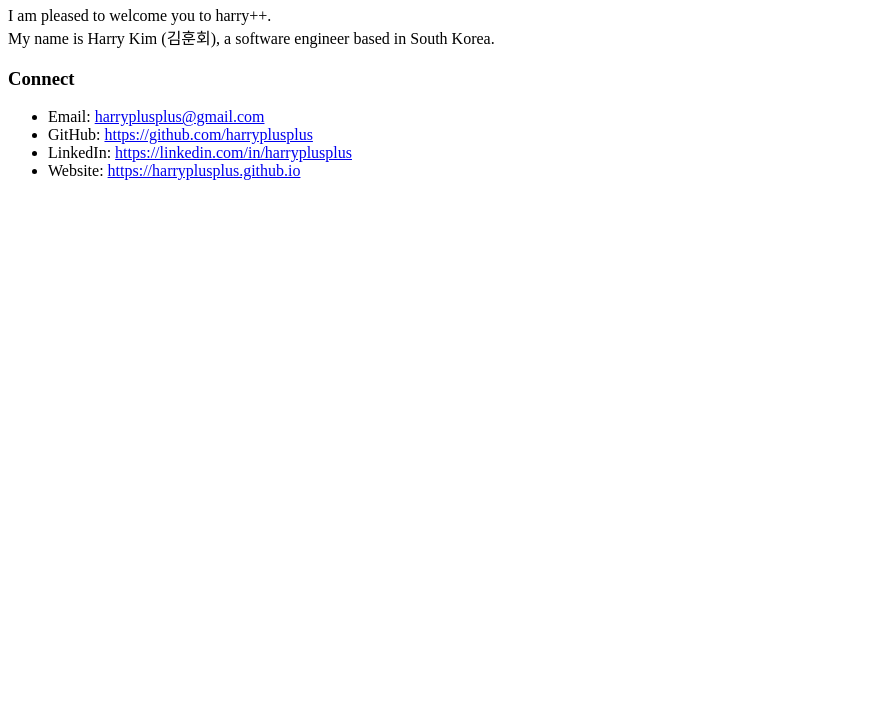
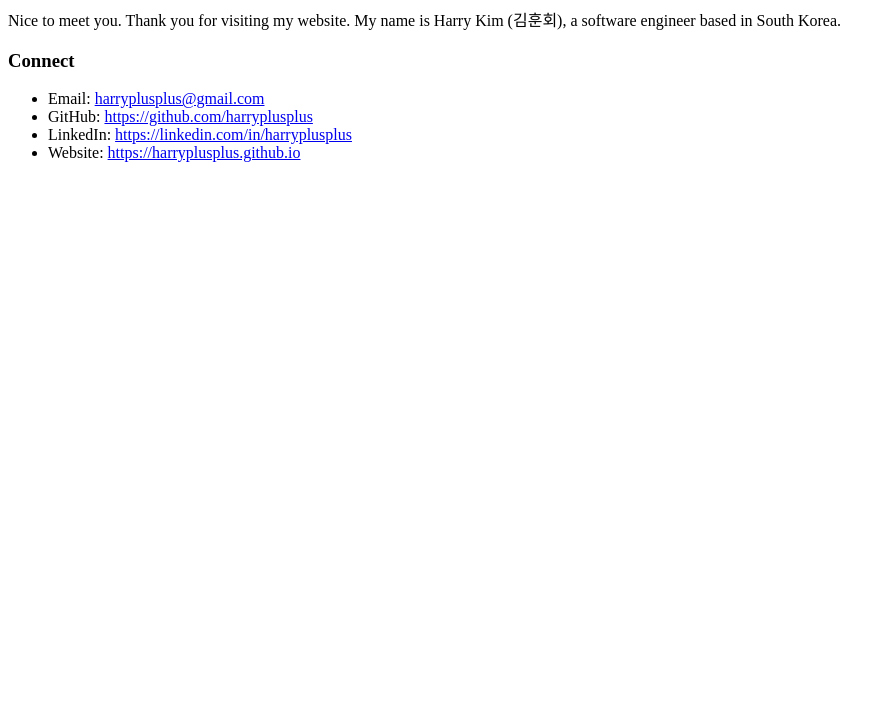
Before and after one commit to harryplusplus/harryplusplus.github.io, an Astro site: page / in a window 1280 px wide. Shown: the part 73-800 px from the top of the page, without its empty margins (0-891 px from the left). Built offline with nearby package versions, Linux system fonts and the light colour scheme; Astro itself is replaced by a stand-in of ours.

Commit message:
docs: update main page content

```diff
--- a/src/pages/index.mdx
+++ b/src/pages/index.mdx
@@ -5,7 +5,8 @@ title: harry++
 
 # harry++
 
-I am pleased to welcome you to harry++.
+Nice to meet you.
+Thank you for visiting my website.
 My name is Harry Kim (김훈회), a software engineer based in South Korea.
 
 ### Connect
```
